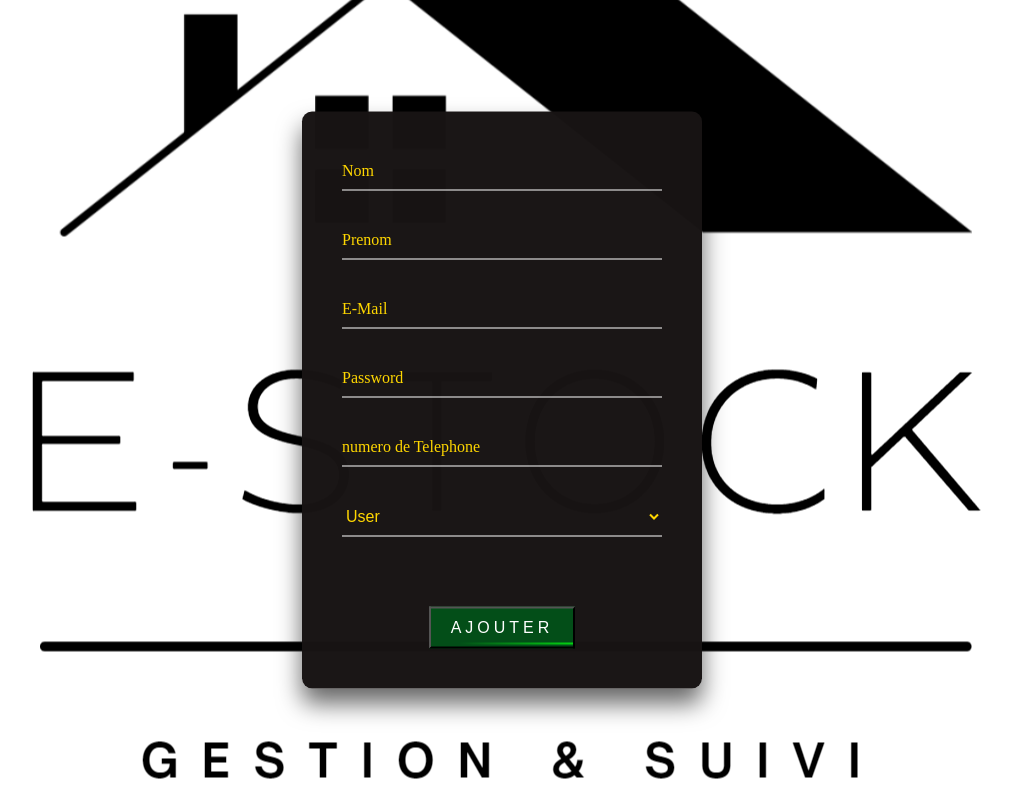
After one commit to Chacronemed/PFA_1A_DevWeb, a PHP site: template Views/Employes/AddEmploye/AddEmployes.php in a window 1280 px wide. The commit adds this page. Shown: the whole page, without its empty margins (138-1150 px from the left). Run offline with PHP 8.4, Linux system fonts and the light colour scheme; the template is opened without the code that fills it, so the values that code supplies are empty.

Commit message:
ajout_Employes

```diff
--- /dev/null
+++ b/Views/Employes/AddEmploye/AddEmployes.php
@@ -0,0 +1,48 @@
+<!DOCTYPE html>
+<html lang="en">
+<head>
+    <meta charset="UTF-8">
+    <meta http-equiv="X-UA-Compatible" content="IE=edge">
+    <meta name="viewport" content="width=device-width, initial-scale=1.0">
+    <link rel="stylesheet" href="../AddEmploye/CSSaddempl.css">
+
+</head>
+<body><!--NOM PRENOM EMAIL PASSWORD TELEPHONE TYPEUSER-->
+<div class="login-box">
+
+  <form action="../../../../1A_PFA/Controller/ControllerEmploye.php?action=add" method="POST">
+  <div class="user-box">
+            <input type="text" name="Nom" required="">
+            <label>Nom</label>
+        </div>
+        <div class="user-box">
+            <input type="text" name="Prenom" required="">
+            <label>Prenom</label>
+        </div>
+        <div class="user-box">
+            <input type="email" name="Email" required="">
+            <label>E-Mail</label>
+        </div>
+        <div class="user-box">
+            <input type="password" name="Password" required="">
+            <label>Password</label>
+        </div>
+        <div class="user-box">
+            <input type="number" name="Telephone" required="">
+            <label>numero de Telephone</label>
+        </div>
+        <div class="user-box">
+            <select name="type_user">
+                <option value="US">User</option>
+                <option value="AD">Admin</option>
+            </select>
+        </div>
+    <center>
+     <button>
+           Ajouter
+       <span></span>
+     </button>
+    </center>
+  </form>
+</div>
+</body>
--- /dev/null
+++ b/Views/Employes/AddEmploye/CSSaddempl.css
@@ -0,0 +1,118 @@
+body {
+    background-image: url('../../../../1A_PFA/images/logo.png');
+    background-repeat: no-repeat;
+    background-attachment: fixed;
+    background-position: center;
+  }
+.login-box {
+  position: absolute;
+  top: 50%;
+  left: 50%;
+  width: 400px;
+  padding: 40px;
+  transform: translate(-50%, -50%);
+  background: rgba(24, 20, 20, 0.987);
+  box-sizing: border-box;
+  box-shadow: 0 15px 25px rgba(0,0,0,.6);
+  border-radius: 10px;
+}
+
+.login-box .user-box {
+  position: relative;
+}
+
+.login-box .user-box input {
+  width: 100%;
+  padding: 10px 0;
+  font-size: 16px;
+  color: greenyellow;
+  margin-bottom: 30px;
+  border: none;
+  border-bottom: 1px solid #fff;
+  outline: none;
+  background: transparent;
+}
+
+.login-box .user-box label {
+  position: absolute;
+  top: 0;
+  left: 0;
+  padding: 10px 0;
+  font-size: 16px;
+  color: gold;
+  pointer-events: none;
+  transition: .5s;
+}
+
+.login-box .user-box input:focus ~ label,
+.login-box .user-box input:valid ~ label {
+  top: -20px;
+  left: 0;
+  color: #bdb8b8;
+  font-size: 12px;
+}
+
+.login-box form button {
+  position: relative;
+  display: inline-block;
+  padding: 10px 20px;
+  background-color: #034e18;
+  color: #ffffff;
+  font-size: 16px;
+  text-decoration: none;
+  text-transform: uppercase;
+  overflow: hidden;
+  transition: .5s;
+  margin-top: 40px;
+  letter-spacing: 4px
+}
+
+.login-box button:hover {
+  background: #03f40f;
+  color: #fff;
+  border-radius: 5px;
+  box-shadow: 0 0 5px #03f40f,
+              0 0 25px #03f40f,
+              0 0 50px #03f40f,
+              0 0 100px #03f40f;
+}
+
+.login-box button span {
+  position: absolute;
+  display: block;
+}
+
+@keyframes btn-anim1 {
+  0% {
+    left: -100%;
+  }
+
+  50%,100% {
+    left: 100%;
+  }
+}
+
+.login-box button span:nth-child(1) {
+  bottom: 2px;
+  left: -100%;
+  width: 100%;
+  height: 2px;
+  background: linear-gradient(90deg, transparent, #03f40f);
+  animation: btn-anim1 2s linear infinite;
+}
+.login-box .user-box select {
+    width: 100%;
+    padding: 10px 0;
+    font-size: 16px;
+    color: gold;
+    margin-bottom: 30px;
+    border: none;
+    border-bottom: 1px solid #fff;
+    outline: none;
+    background: transparent;
+  }
+
+  .login-box .user-box select option {
+    background: rgba(24, 20, 20, 0.987);
+    color: #fff;
+  }
--- a/Views/SideBar/SideBar.php
+++ b/Views/SideBar/SideBar.php
@@ -18,7 +18,7 @@
         <header>
             <div class="image-text">
                 <span class="image">
-                    <img src="logo.png" alt="">
+                    <img src="../SideBar/logo.png" alt="logo company">
                 </span>
 
                 <div class="text logo-text">
```
Also changed, not shown: Controller/ControllerEmploye.php (+25 -3 lines), Model/modeleEmploye.php (+9 -0 lines), Views/Employes/AddEmployes.php (deleted, +0 -46 lines), Views/Employes/AllEmployes.php (+4 -3 lines), Views/Employes/SignInCss.css (deleted, +0 -107 lines), images/logo.png (added).
